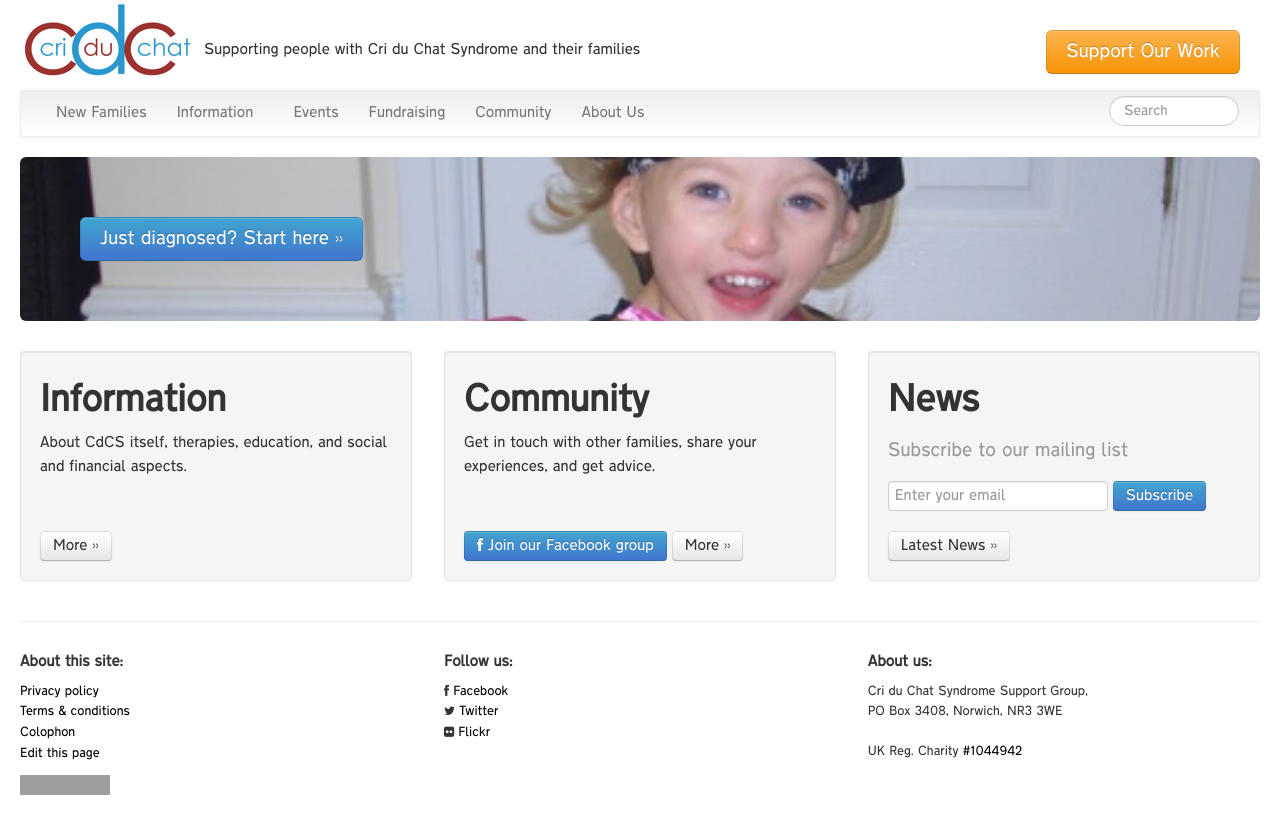
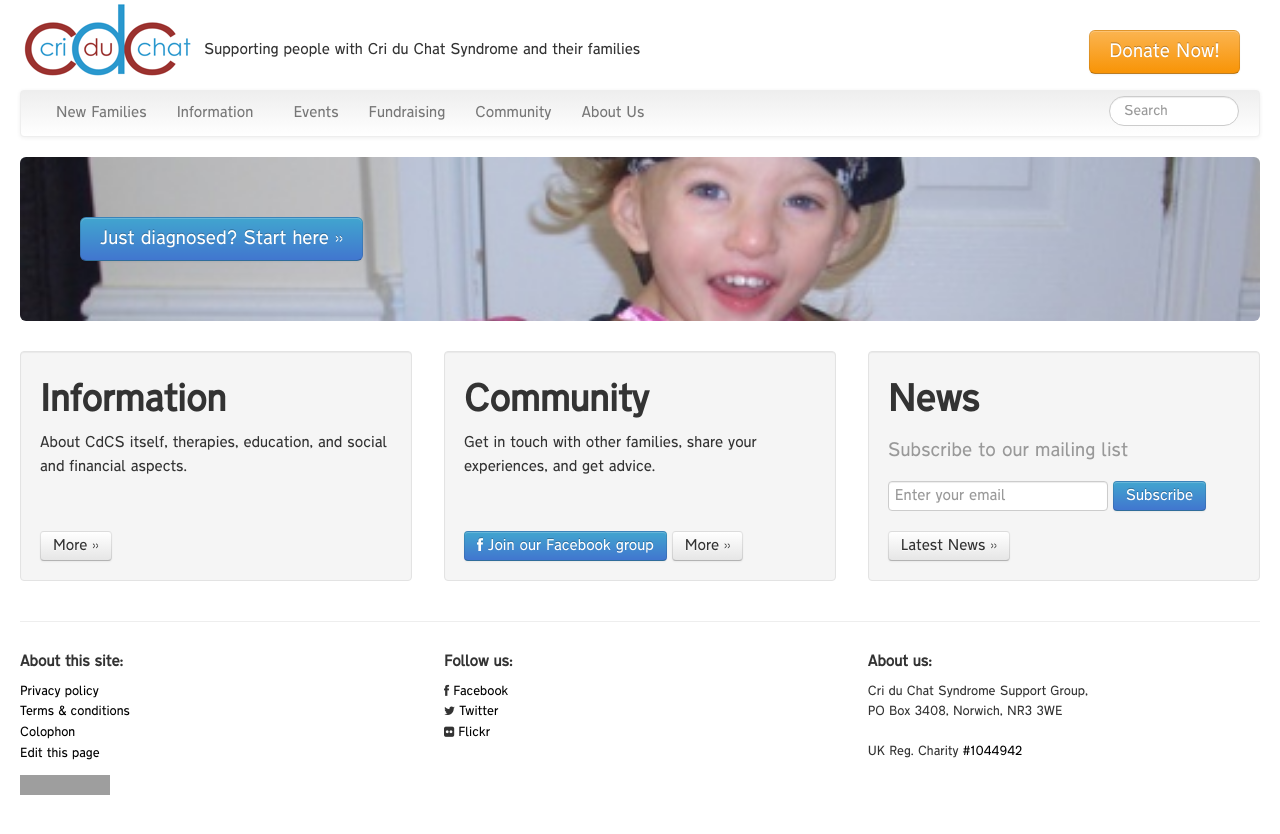
Before and after one commit to lucyjanetetlow/cdcssg.github.io, a Jekyll site: the page built from index.html, in a window 1280 px wide. Shown: the top 834 px of the page. Built offline with Jekyll 4.4.1, drawn with Linux system fonts in a browser that asks for light colours; nearby versions of some CDN libraries; comment, search, counter and statistics services are not loaded; grey boxes are pictures that could not be loaded.

Commit message:
Change main button

```diff
--- a/_layouts/main.html
+++ b/_layouts/main.html
@@ -22,7 +22,7 @@
     <div class="container-fluid">
 
       <div class='row-fluid'>
-        <a id='donate' class='btn btn-warning btn-large pull-right hidden-phone' href='/fundraising/donate.html'>Support Our Work</a>
+        <a id='donate' class='btn btn-warning btn-large pull-right hidden-phone' href='/fundraising/donate.html'>Donate Now!</a>
         <div class='pull-left'><a id='logo' href="/"><img src='/img/logo.png' alt='CdCSSG Logo'></a></div>
         <div class='tagline hidden-phone'>Supporting people with Cri du Chat Syndrome and their families</div>
       </div>
```
